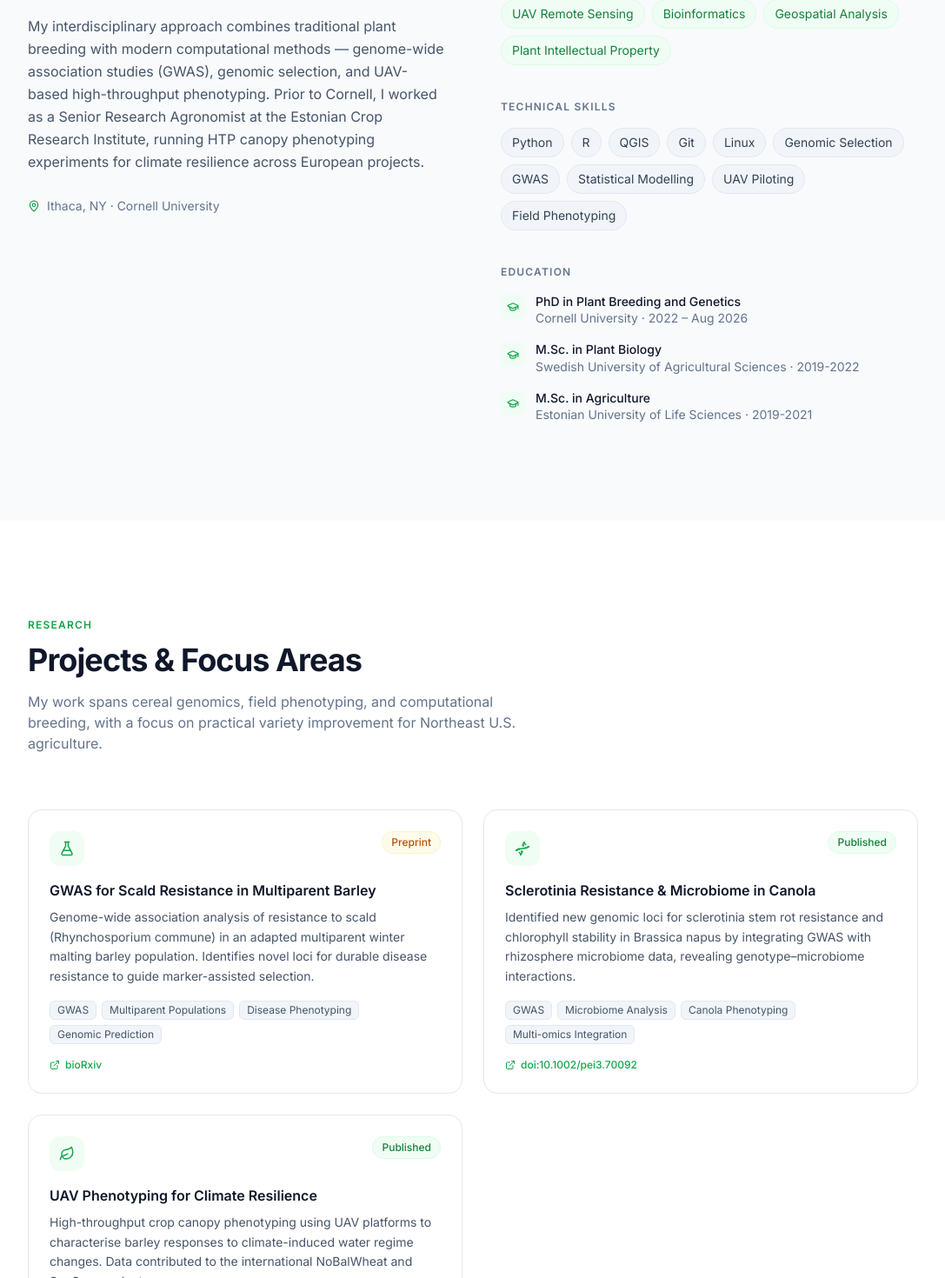
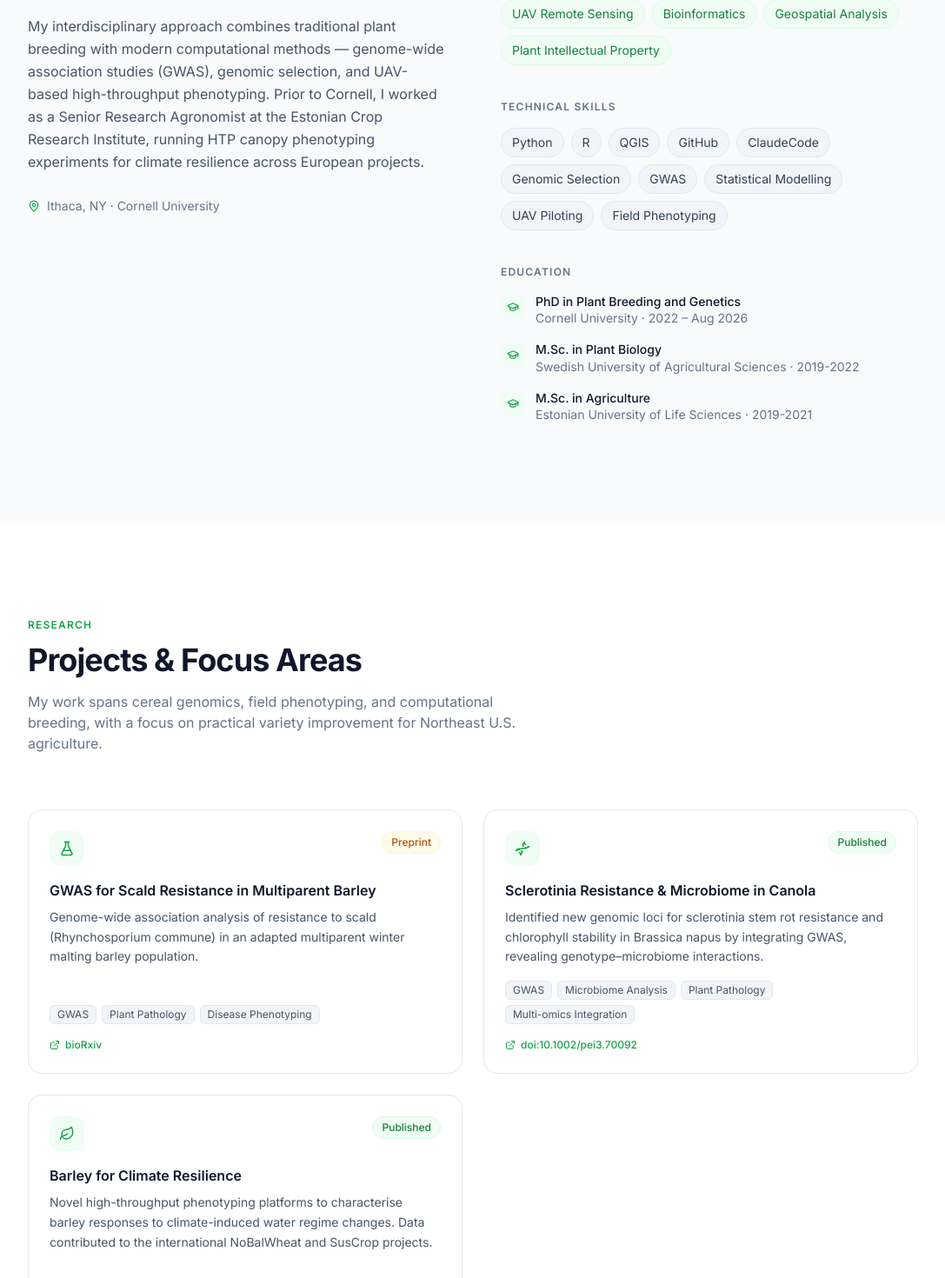
Before and after one commit to sss9010/sssepp, a Next.js app: page /sssepp/ in a window 1280 px wide. Shown: the part 1203-2673 px from the top of the page at 87% size, without its empty margins (96-1183 px from the left). Built offline with nearby package versions, Linux system fonts and the light colour scheme.

Commit message:
update content: skills, research projects, education

```diff
--- a/src/data/content.ts
+++ b/src/data/content.ts
@@ -40,8 +40,8 @@ export const skills = [
   "Python",
   "R",
   "QGIS",
-  "Git",
-  "Linux",
+  "GitHub",
+  "ClaudeCode",
   "Genomic Selection",
   "GWAS",
   "Statistical Modelling",
@@ -53,23 +53,23 @@ export const researchProjects = [
   {
     title: "GWAS for Scald Resistance in Multiparent Barley",
     description:
-      "Genome-wide association analysis of resistance to scald (Rhynchosporium commune) in an adapted multiparent winter malting barley population. Identifies novel loci for durable disease resistance to guide marker-assisted selection.",
-    methods: ["GWAS", "Multiparent Populations", "Disease Phenotyping", "Genomic Prediction"],
+      "Genome-wide association analysis of resistance to scald (Rhynchosporium commune) in an adapted multiparent winter malting barley population.",
+    methods: ["GWAS", "Plant Pathology", "Disease Phenotyping"],
     links: [{ label: "bioRxiv", href: "https://doi.org/10.1101/2026.03.12.711358" }],
     status: "preprint",
   },
   {
     title: "Sclerotinia Resistance & Microbiome in Canola",
     description:
-      "Identified new genomic loci for sclerotinia stem rot resistance and chlorophyll stability in Brassica napus by integrating GWAS with rhizosphere microbiome data, revealing genotype–microbiome interactions.",
-    methods: ["GWAS", "Microbiome Analysis", "Canola Phenotyping", "Multi-omics Integration"],
+      "Identified new genomic loci for sclerotinia stem rot resistance and chlorophyll stability in Brassica napus by integrating GWAS, revealing genotype–microbiome interactions.",
+    methods: ["GWAS", "Microbiome Analysis", "Plant Pathology", "Multi-omics Integration"],
     links: [{ label: "doi:10.1002/pei3.70092", href: "https://doi.org/10.1002/pei3.70092" }],
     status: "published",
   },
   {
-    title: "UAV Phenotyping for Climate Resilience",
+    title: "Barley for Climate Resilience",
     description:
-      "High-throughput crop canopy phenotyping using UAV platforms to characterise barley responses to climate-induced water regime changes. Data contributed to the international NoBalWheat and SusCrop projects.",
+      "Novel high-throughput phenotyping platforms to characterise barley responses to climate-induced water regime changes. Data contributed to the international NoBalWheat and SusCrop projects.",
     links: [{ label: "doi", href: "https://dspace.emu.ee/bitstream/10492/7044/4/2021_2_sepp.pdf" }],
     status: "published",
   },
@@ -85,7 +85,6 @@ export const education = [
     concentration: "Plant Breeding and Computational Genetics; minor in Geospatial Applications",
     thesis:
       "Genomic and Phenomic Approaches for Barley Breeding for Malting Quality and Abiotic Stress Resistance",
-    awards: [],
   },
   {
     degree: "M.Sc. in Plant Biology",
@@ -95,8 +94,6 @@ export const education = [
     concentration: "",
     thesis:
       "Identification of New Loci and Candidate Genes for Resistance to Sclerotinia Stem Rot in B. napus with GWAS",
-    advisor: "",
-    awards: [],
   },
   {
     degree: "M.Sc. in Agriculture",
@@ -106,7 +103,6 @@ export const education = [
     concentration: "",
     thesis:
       "Adaption of Estonian Grown Barley Varieties to Climate Change Induced Water Regime Changes",
-    advisor: "",
   },
   {
     degree: "B.Sc. in Agriculture",
```
